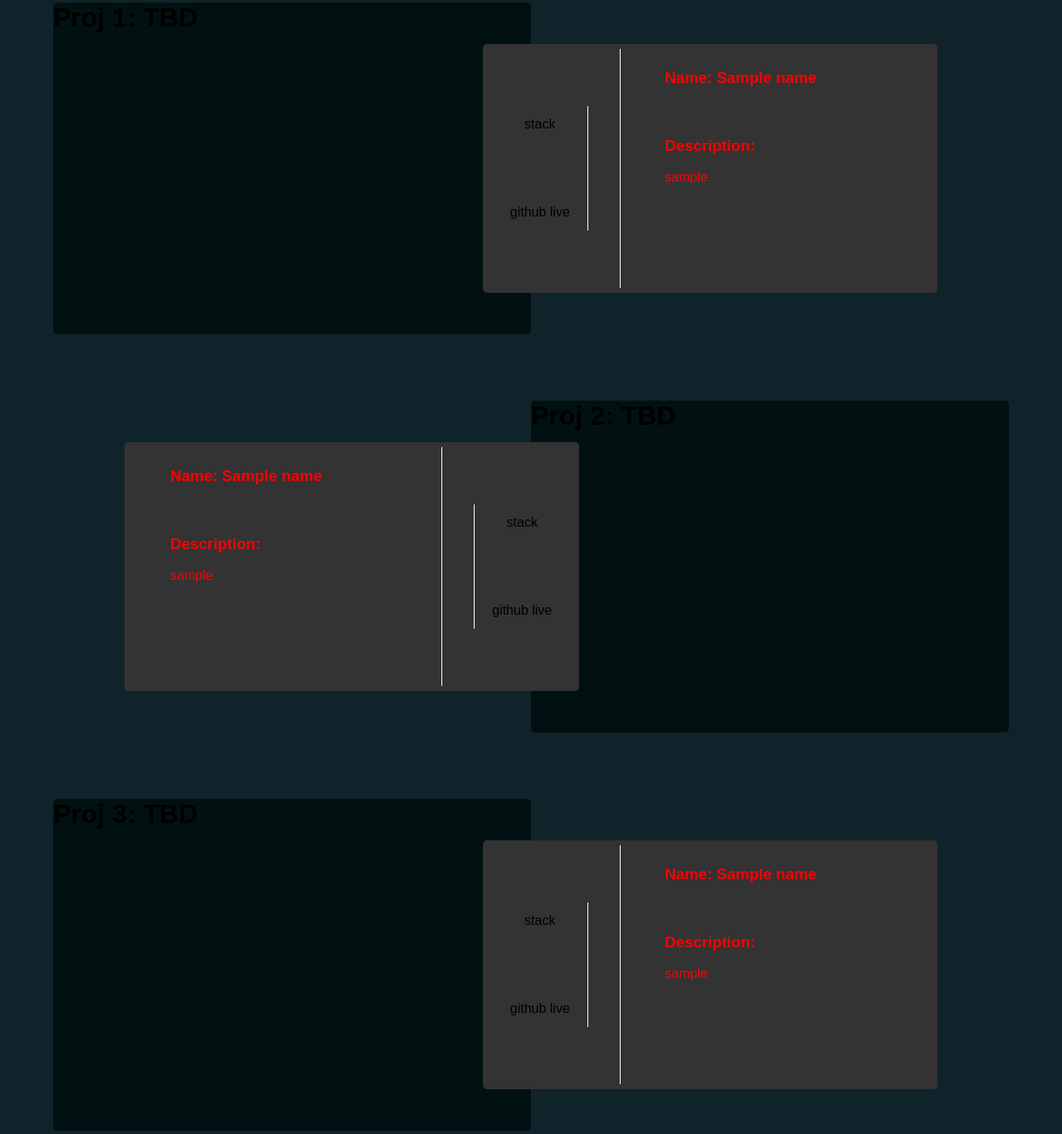
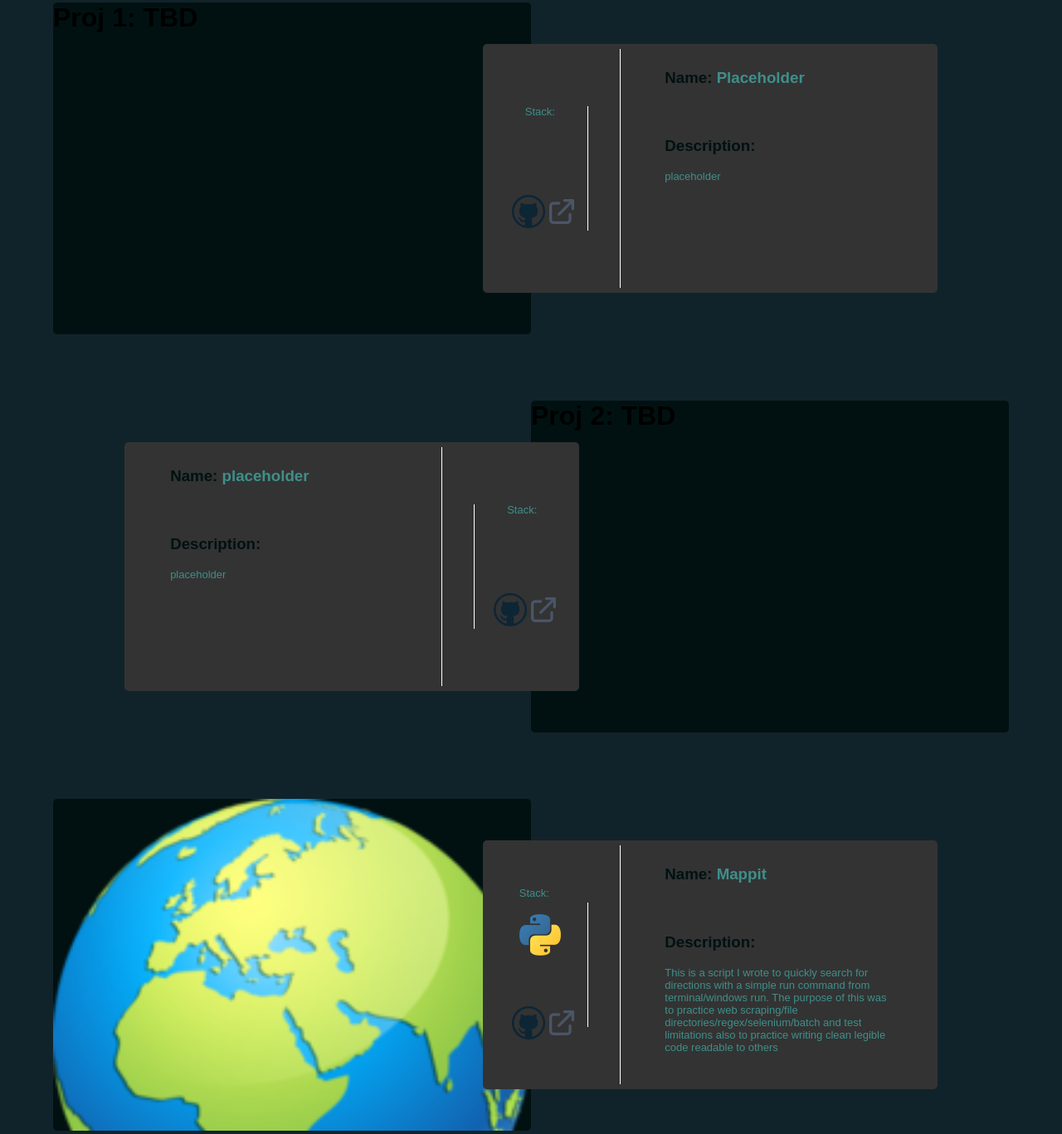
Before and after one commit to CodeDog3/Portfolio2, a plain HTML site: page index.html in a window 1280 px wide. Shown: the part 1417-2784 px from the top of the page at 83% size. Drawn offline with Linux system fonts and the light colour scheme.

Commit message:
insert mappit script as project 3

```diff
--- a/index.html
+++ b/index.html
@@ -172,19 +172,21 @@
                     <h1>Proj 1: TBD</h1>
                     <div class="slider-right">
                         <div class="proj1-flex-description">
-                            <h3>Name: Sample name</h3>
+                            <h3>Name: <span class = "proj-name-text">Placeholder</span></h3>
                             <div class="proj1-desc">
                                 <h3>Description:</h3> <br>
-                                <p>sample</p>
+                                <p>placeholder</p>
                             </div>
 
                         </div>
 
                         <div class="proj1-flex">
-                           <p>stack</p>
+                            <div class="stack">
+                                <p>Stack:</p> <br>
+                            </div>
                            <div class="proj1-link">
-                            github
-                            live
+                                <a href="#"><img src="images/github.webp" alt=""></a>
+                                <a href="#"><img src="images/external.png" alt=""></a>
                            </div>
 
                         </div>
@@ -201,10 +203,10 @@
                     <div class="slider-left">
 
                         <div class="proj2-flex-description">
-                            <h3>Name: Sample name</h3>
+                            <h3>Name: <span class = "proj-name-text">placeholder</span></h3>
                             <div class="proj2-desc">
                                 <h3>Description:</h3> <br>
-                                <p>sample</p>
+                                <p>placeholder</p>
                             </div>
 
 
@@ -213,10 +215,14 @@
                         </div>
 
                         <div class="proj2-flex">
-                            <p>stack</p>
+                            <div class="stack">
+
+                                <p>Stack:</p> <br>
+
+                            </div>
                             <div class="proj2-link">
-                             github
-                             live
+                                <a href="#"><img src="images/github.webp" alt=""></a>
+                                <a href="#"><img src="images/external.png" alt=""></a>
                             </div>
 
                          </div>
@@ -227,23 +233,30 @@
                 </div>
 
                 <div class="proj3">
-                    <h1>Proj 3: TBD</h1>
                     <div class="slider-right">
 
                         <div class="proj3-flex-description">
-                            <h3>Name: Sample name</h3>
+                            <h3>Name: <span class = "proj-name-text">Mappit</span></h3>
                             <div class="proj3-desc">
                                 <h3>Description:</h3> <br>
-                                <p>sample</p>
+                                <p>
+                                    This is a script I wrote to quickly search for directions with a simple run command from terminal/windows run.
+                                    The purpose of this was to practice web scraping/file directories/regex/selenium/batch and test limitations also to practice
+                                    writing clean legible code readable to others</p>
                             </div>
 
                         </div>
 
                         <div class="proj3-flex">
-                            <p>stack</p>
+                            <div class="stack">
+
+                                <p>Stack:</p> <br>
+                                <img src="images/python.png" alt="">
+                            </div>
+
                             <div class="proj3-link">
-                             github
-                             live
+                             <a href="https://github.com/CodeDog3/mappit"><img src="images/github.webp" alt=""></a>
+                             <a class = "null-ext" href="#!"><img src="images/external.png" alt=""></a>
                             </div>
 
                          </div>
--- a/index.js
+++ b/index.js
@@ -1,9 +1,16 @@
 const backward = document.querySelectorAll('.movebck');
 const forward = document.querySelectorAll('.movefwd');
 const spinner = document.querySelector('.image-cube');
+const nullext = document.querySelector('.null-ext');
 
 let clicked = false;
 let rotatedeg = 0;
+
+
+
+nullext.addEventListener('click', ()=>{
+  alert("This project does not have a live site");
+})
 
 
 const rb = () =>{
--- a/style.css
+++ b/style.css
@@ -484,7 +484,11 @@ body{
     height: 400px;
     width:50%;
     position: relative;
-    border-radius: 5px;;
+    border-radius: 5px;
+}
+.proj3{
+    background-image: url("images/project3.webp");
+    background-size: cover;
 }
 
 .proj2, .proj4{
@@ -499,7 +503,7 @@ body{
     top:50%;
     transform: translateY(-50%);
     left:90%;
-    border-radius: 5px;;
+    border-radius: 5px;
 }
 
 .slider-left{
@@ -510,7 +514,7 @@ body{
     top:50%;
     transform: translateY(-50%);
     right:90%;
-    border-radius: 5px;;
+    border-radius: 5px;
 }
 
 .slider-line-big{
@@ -570,19 +574,33 @@ body{
 .proj1-link {
     display: flex;
     justify-content: space-between;
+    width: 50%;
 }
 
 .proj1-flex-description {
     display: flex;
     flex-direction: column;
     position: absolute;
-    color: red;
+    color: var(--secondary);
     width:50%;
     height: 100%;
     left: 40%;
     /* justify-content: space-evenly; */
     top:10%;
     gap: 20%;
+}
+
+.proj3-link a img {
+    height: 40px;
+    width: 40px;
+}
+.proj2-link a img {
+    height: 40px;
+    width: 40px;
+}
+.proj1-link a img {
+    height: 40px;
+    width: 40px;
 }
 
 
@@ -600,13 +618,21 @@ body{
 .proj2-link {
     display: flex;
     justify-content: space-between;
+    width: 50%;
+}
+.stack > img {
+    height:50px;
+    width: 50px;
+}
+.stack{
+    color: var(--secondary);
 }
 
 .proj2-flex-description {
     display: flex;
     flex-direction: column;
     position: absolute;
-    color: red;
+    color: var(--secondary);
     width:50%;
     height: 100%;
     left: 10%;
@@ -626,20 +652,28 @@ body{
 }
 .proj3-link {
     display: flex;
-    justify-content: space-between;
+    justify-content: space-between ;
+    width: 50%;
 }
 
 .proj3-flex-description {
     display: flex;
     flex-direction: column;
     position: absolute;
-    color: red;
+    color: var(--secondary);
     width:50%;
     height: 100%;
     left: 40%;
-    /* justify-content: space-evenly; */
     top:10%;
     gap: 20%;
+}
+
+
+.proj1-flex-description h3, .proj2-flex-description h3, .proj3-flex-description h3 {
+    color: var(--primary);
+}
+.proj-name-text{
+    color: var(--secondary);
 }
 
 /***************************************/
@@ -778,6 +812,9 @@ body{
     .link-flex a {
         left:0;
     }
+        .project p{
+        font-size: 13px;
+    }
 }
 @media (max-width: 1140px){
     .box2 img {
@@ -814,6 +851,9 @@ body{
     .body-wrapper-wrapper{
         height: 3600px
     }
+    .proj1, .proj2,.proj3, .proj4{
+       width: 70%;
+    }
 
 
 }
@@ -822,6 +862,7 @@ body{
     .wrapper{
         display:none;
     }
+
 }
 @media (max-width: 872px) {
     .box3 p{
@@ -847,6 +888,9 @@ body{
 @media (max-width: 765px) {
     .contact-link a {
         width: 145px;
+    }
+        .proj1, .proj2,.proj3, .proj4{
+       width: 90%;
     }
 }
 @media (max-width: 634px){
@@ -887,6 +931,10 @@ body{
     .contact-wrapper{
         width:80%;
     }
+        .proj1-link a img,.proj2-link a img, .proj3-link a img, .proj4-link a img{
+       width: 25px;
+       height: 25px;
+    }
 }
 
 @media(max-width:460px){
@@ -906,6 +954,9 @@ body{
     }
     .contact-wrapper{
         width:90%;
+    }
+        .proj1, .proj2,.proj3, .proj4{
+       width: 100%;
     }
 
 
```
Also changed, not shown: images/external.png (added), images/project3.webp (added), images/python.png (added).
